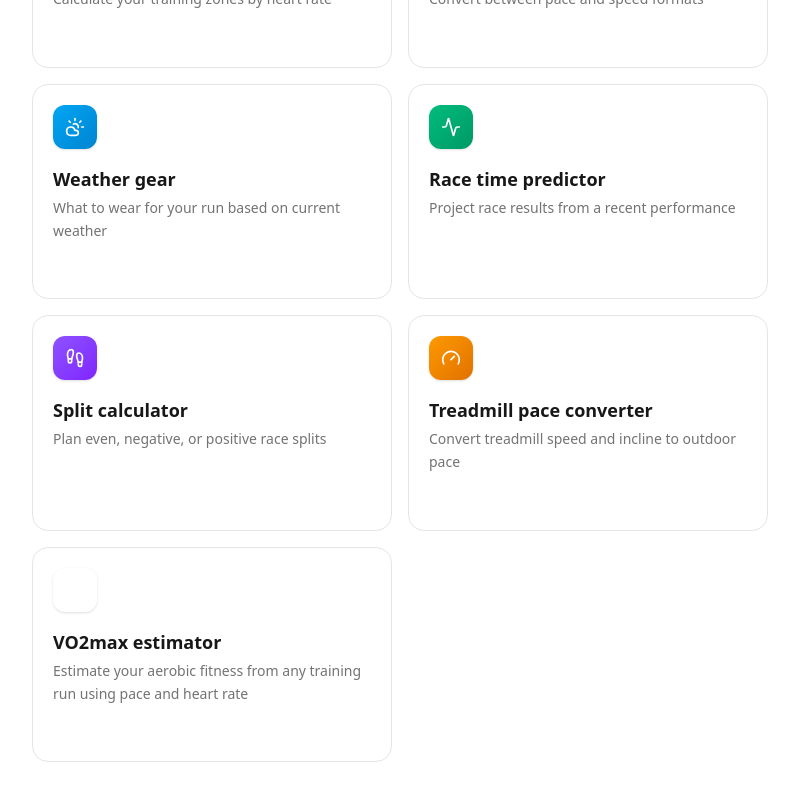
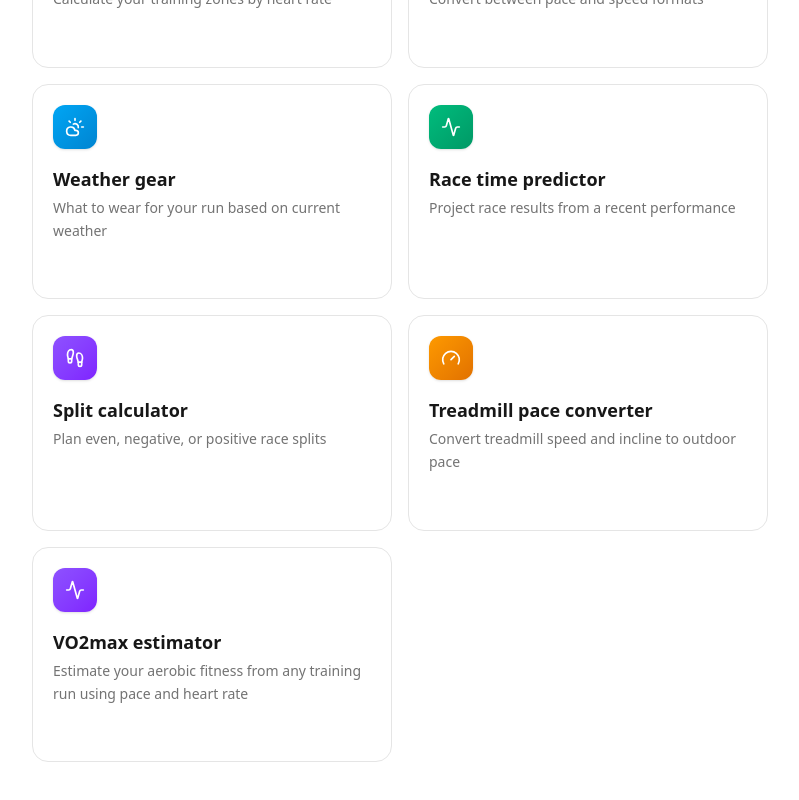
Before and after one commit to harvzheng/run-tools, a Next.js app: page / in a window 1280 px wide. Shown: the part 378-1178 px from the top of the page, without its empty margins (240-1039 px from the left). Built offline with nearby package versions, Linux system fonts and the light colour scheme.

Commit message:
fix: typescript/linting errors

```diff
--- a/src/tools/vo2max-estimator/config.ts
+++ b/src/tools/vo2max-estimator/config.ts
@@ -5,6 +5,7 @@ export const config: ToolConfig = {
   name: "VO2max estimator",
   description: "Estimate your aerobic fitness from any training run using pace and heart rate",
   icon: "Activity",
+  accent: "from-violet-500 to-violet-600",
   tags: ["training", "heart rate", "fitness"],
   defaultInputs: {
     inputMode: "pace",
--- a/src/tools/weather-gear/clothing-recommendation.tsx
+++ b/src/tools/weather-gear/clothing-recommendation.tsx
@@ -7,6 +7,7 @@ import {
   Droplets,
   Sun,
   CloudRain,
+  CloudSnow,
   Snowflake,
   Flame,
   ChevronUp,
@@ -52,6 +53,10 @@ const ALERT_STYLES: Record<
   rain: {
     icon: CloudRain,
     bg: "bg-blue-50 border-blue-200 text-blue-800 dark:bg-blue-900/20 dark:border-blue-800 dark:text-blue-300",
+  },
+  snow: {
+    icon: CloudSnow,
+    bg: "bg-cyan-50 border-cyan-200 text-cyan-800 dark:bg-cyan-900/20 dark:border-cyan-800 dark:text-cyan-300",
   },
   cold: {
     icon: Snowflake,
```
